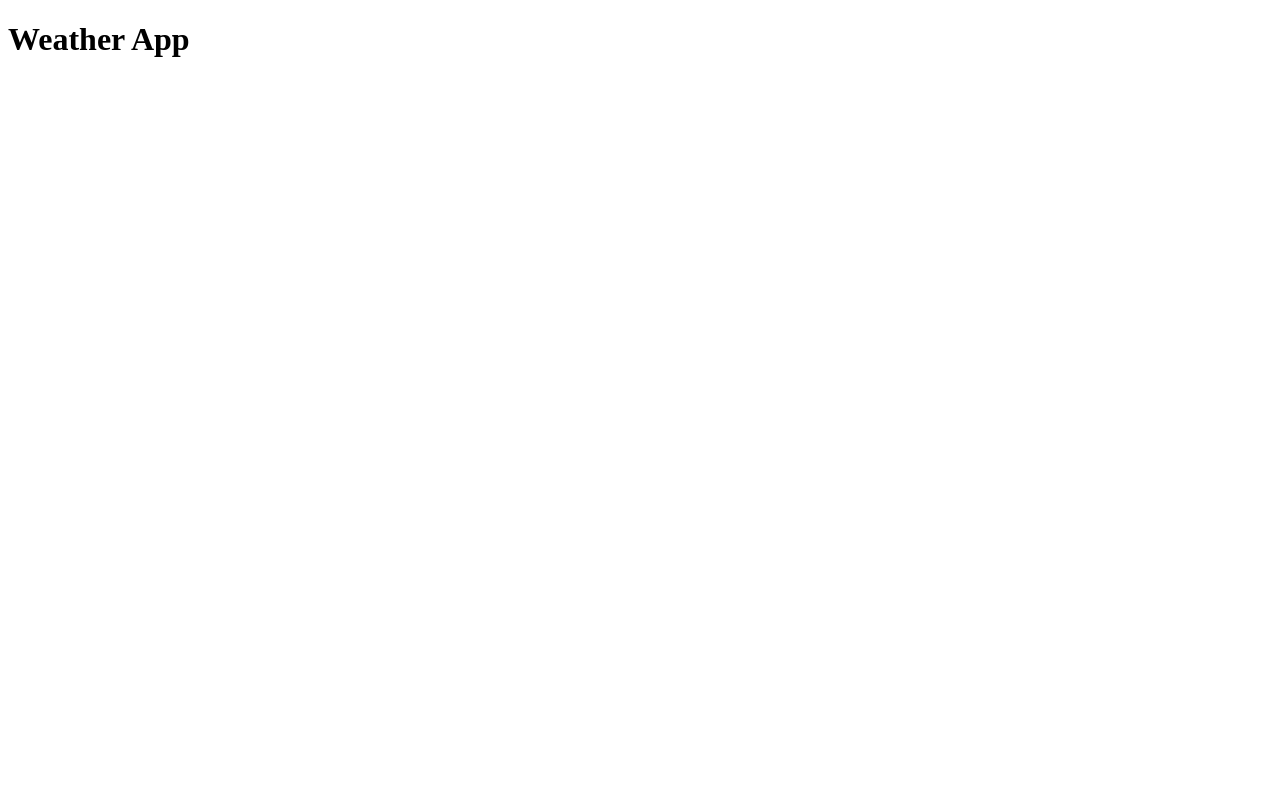
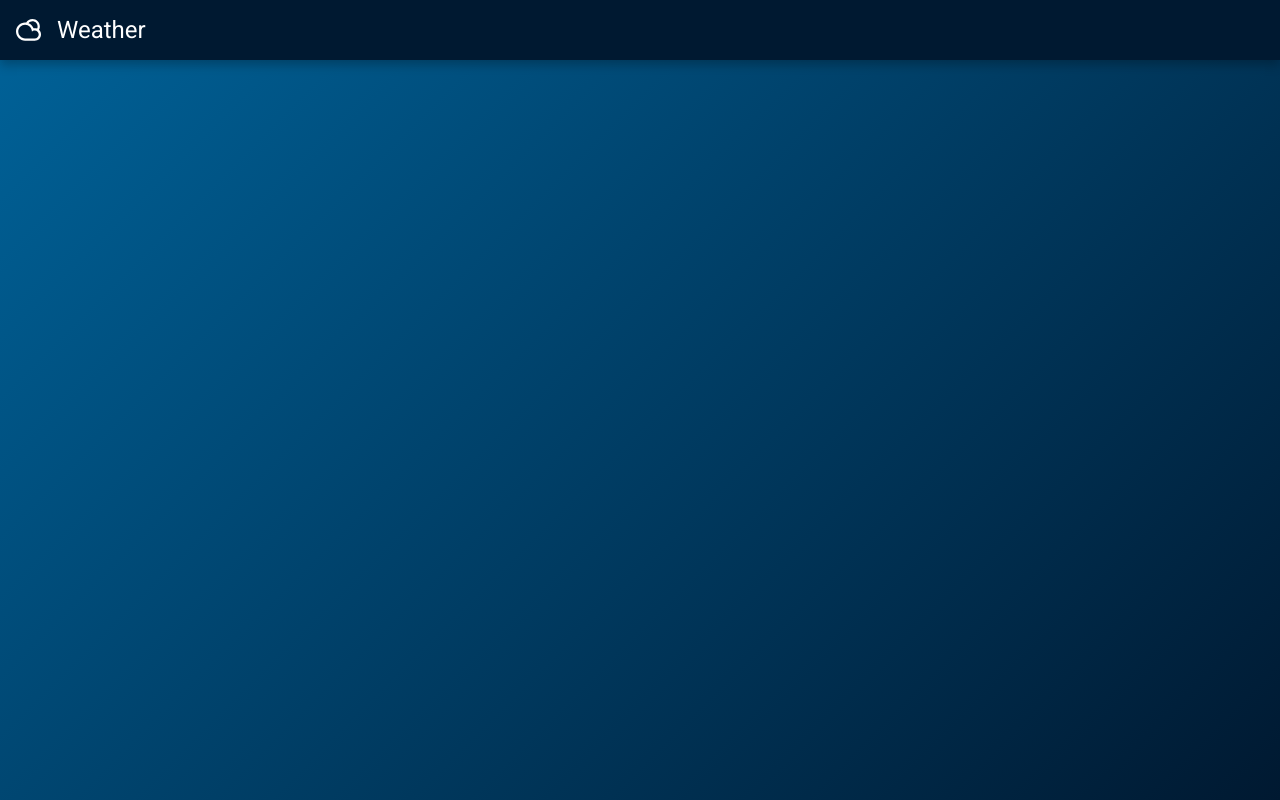
Before and after one commit to WaltsonZh/Weather, a React (Vite) app: page / in a window 1280 px wide. Built offline with nearby package versions, Linux system fonts and the light colour scheme.

Commit message:
Navbar Added

```diff
--- a/index.html
+++ b/index.html
@@ -1,8 +1,12 @@
-<!doctype html>
+<!DOCTYPE html>
 <html lang="en">
     <head>
         <meta charset="UTF-8" />
         <meta name="viewport" content="width=device-width, initial-scale=1.0" />
+        <link rel="preconnect" href="https://fonts.googleapis.com" />
+        <link rel="preconnect" href="https://fonts.gstatic.com" crossorigin />
+        <link href="https://fonts.googleapis.com/css2?family=Roboto:wght@400&display=swap" rel="stylesheet" />
+        <link rel="stylesheet" href="/src/index.css">
         <title>Weather</title>
     </head>
     <body>
--- /dev/null
+++ b/public/API.js
@@ -0,0 +1 @@
+const APIKey = '869b4ac0eea8799e3ee2a2a53c1edafd'
--- a/src/API.jsx
+++ /dev/null
@@ -1 +0,0 @@
-const APIKey = '869b4ac0eea8799e3ee2a2a53c1edafd'
--- a/src/App.jsx
+++ b/src/App.jsx
@@ -1,9 +1,10 @@
 import React from 'react'
+import Navbar from './components/NavBar'
 
 export default function App() {
     return (
         <div>
-            <h1>Weather App</h1>
+            <Navbar />
         </div>
     )
 }
--- /dev/null
+++ b/src/components/Navbar.css
@@ -0,0 +1,18 @@
+.Navbar {
+    background-color: #001931;
+    box-shadow: 0px 5px 10px 0px rgba(0, 0, 0, 0.25);
+    height: 60px;
+    display: flex;
+    padding: 16px;
+}
+
+.Navbar > img {
+    width: 25px;
+}
+
+.Navbar > h4 {
+    font-size: 24px;
+    color: white;
+    font-weight: 400;
+    margin: 0 16px;
+}
--- /dev/null
+++ b/src/components/Navbar.jsx
@@ -0,0 +1,12 @@
+import React from 'react'
+import './Navbar.css'
+import icon from '/images/sun-cloud.svg'
+
+export default function Navbar() {
+    return (
+        <nav className='Navbar'>
+            <img src={icon} />
+            <h4>Weather</h4>
+        </nav>
+    )
+}
--- a/src/index.css
+++ b/src/index.css
@@ -0,0 +1,11 @@
+* {
+    font-family: Roboto, sans-serif;
+    box-sizing: border-box;
+    margin: 0;
+    padding: 0;
+}
+
+body {
+    height: 100vh;
+    background: linear-gradient(315deg, #001931, #00639A);
+}
--- a/src/index.jsx
+++ b/src/index.jsx
@@ -1,7 +1,6 @@
 import React from 'react'
 import ReactDOM from 'react-dom/client'
 import App from './App'
-import './index.css'
 
 ReactDOM.createRoot(document.getElementById('root')).render(
     <React.StrictMode>
```
Also changed, not shown: public/images/sun-cloud.svg (added). Lines whose indentation alone changed are shown as unchanged.
